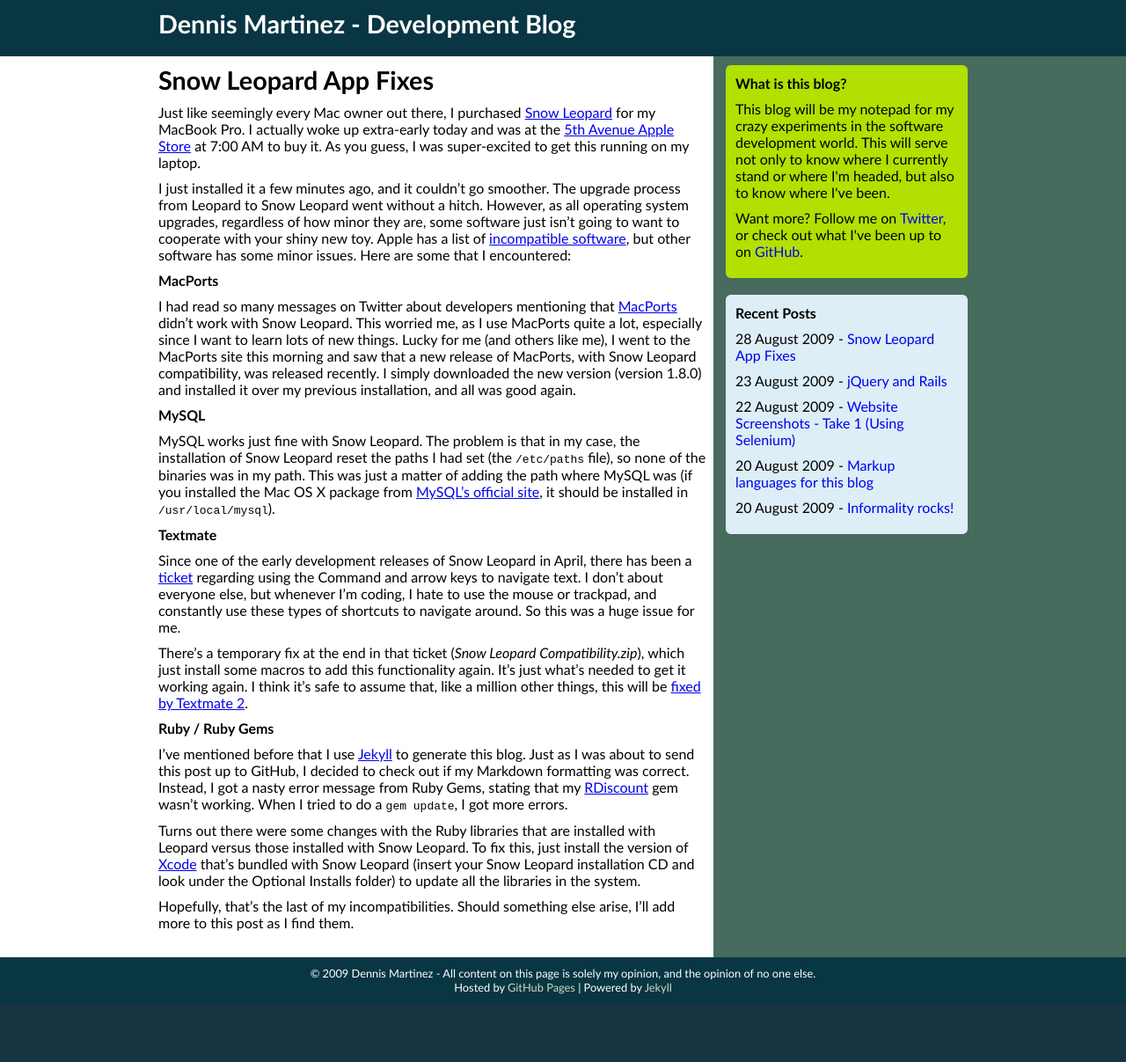
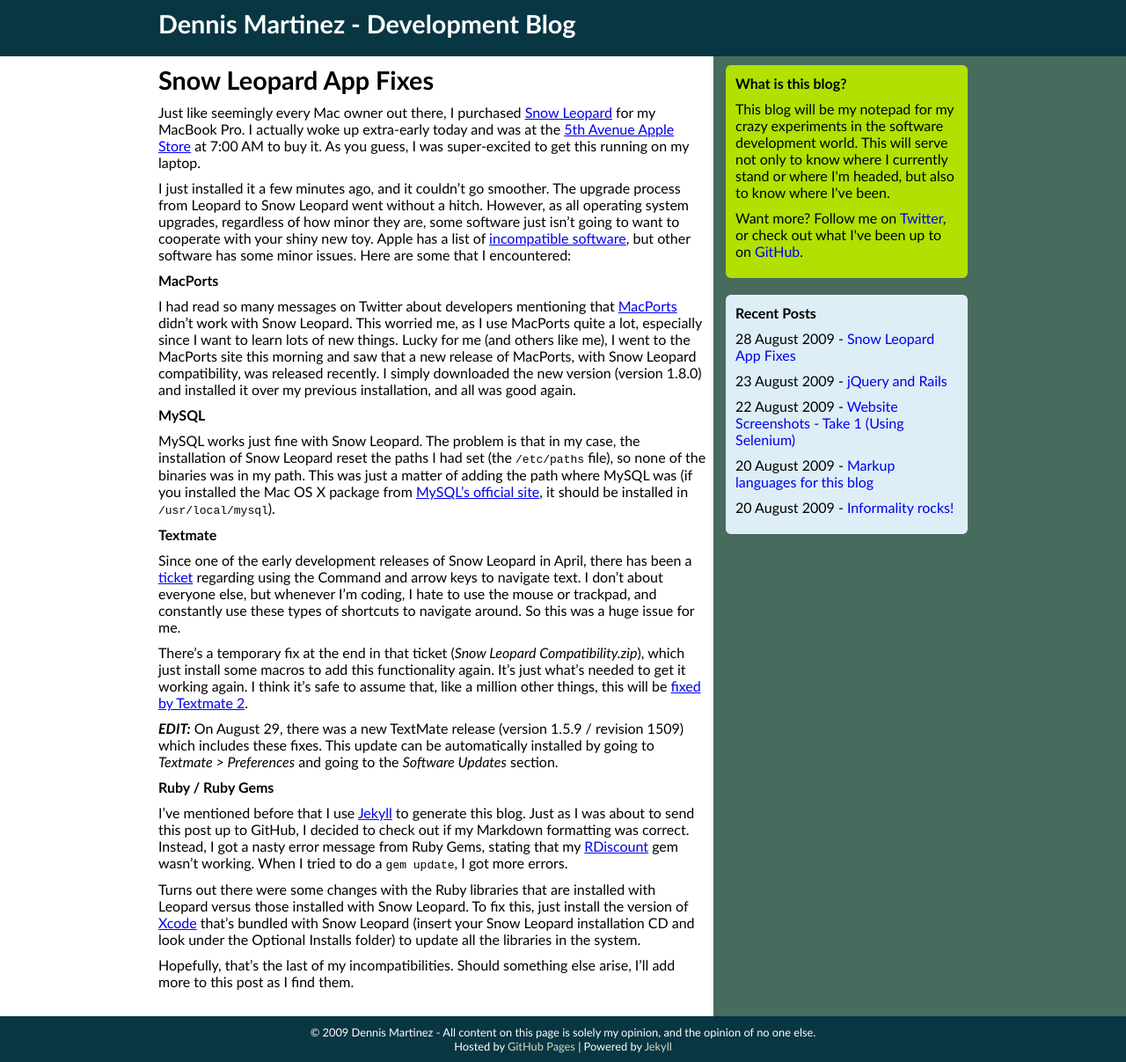
Before and after one commit to dennmart/dennmart.github.com, a Jekyll site: the page built from _posts/2009-08-28-snow-leopard-app-fixes.markdown, in a window 1280 px wide. Shown: the whole page at 88% size. Built offline with Jekyll 4.4.1, drawn with Linux system fonts in a browser that asks for light colours; before the commit the page ends 1140 px from its top, so only the background shows below that.

Commit message:
Editing last night's post

```diff
--- a/_posts/2009-08-28-snow-leopard-app-fixes.markdown
+++ b/_posts/2009-08-28-snow-leopard-app-fixes.markdown
@@ -22,6 +22,8 @@
 
 There's a temporary fix at the end in that ticket (*Snow Leopard Compatibility.zip*), which just install some macros to add this functionality again. It's just what's needed to get it working again. I think it's safe to assume that, like a million other things, this will be [fixed by Textmate 2](http://fixedbytm2.com/).
 
+***EDIT:*** On August 29, there was a new TextMate release (version 1.5.9 / revision 1509) which includes these fixes. This update can be automatically installed by going to *Textmate > Preferences* and going to the *Software Updates* section.
+
 **Ruby / Ruby Gems**
 
 I've mentioned before that I use [Jekyll](http://github.com/mojombo/jekyll/tree/master) to generate this blog. Just as I was about to send this post up to GitHub, I decided to check out if my Markdown formatting was correct. Instead, I got a nasty error message from Ruby Gems, stating that my [RDiscount](http://github.com/rtomayko/rdiscount/tree/master) gem wasn't working. When I tried to do a `gem update`, I got more errors.
```
